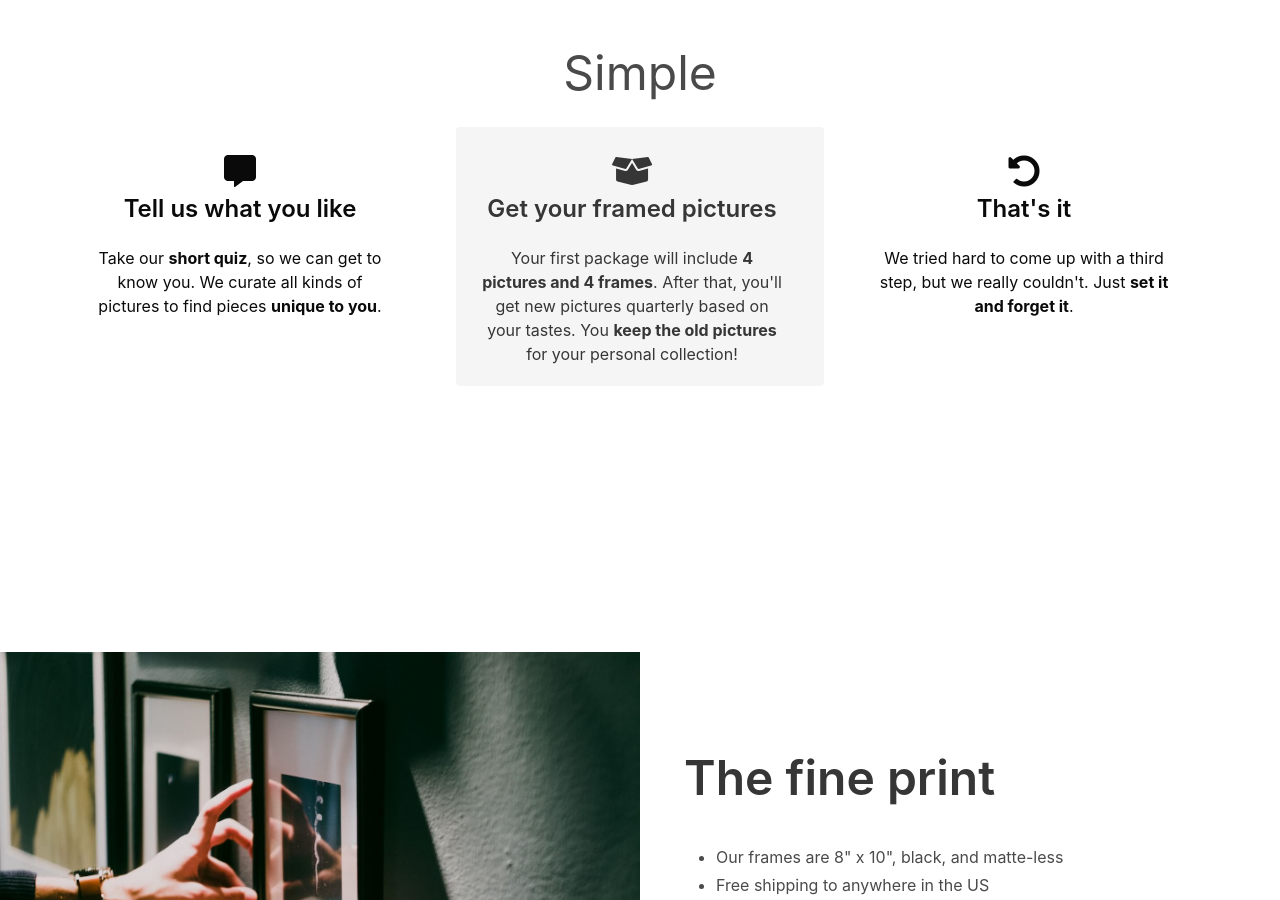
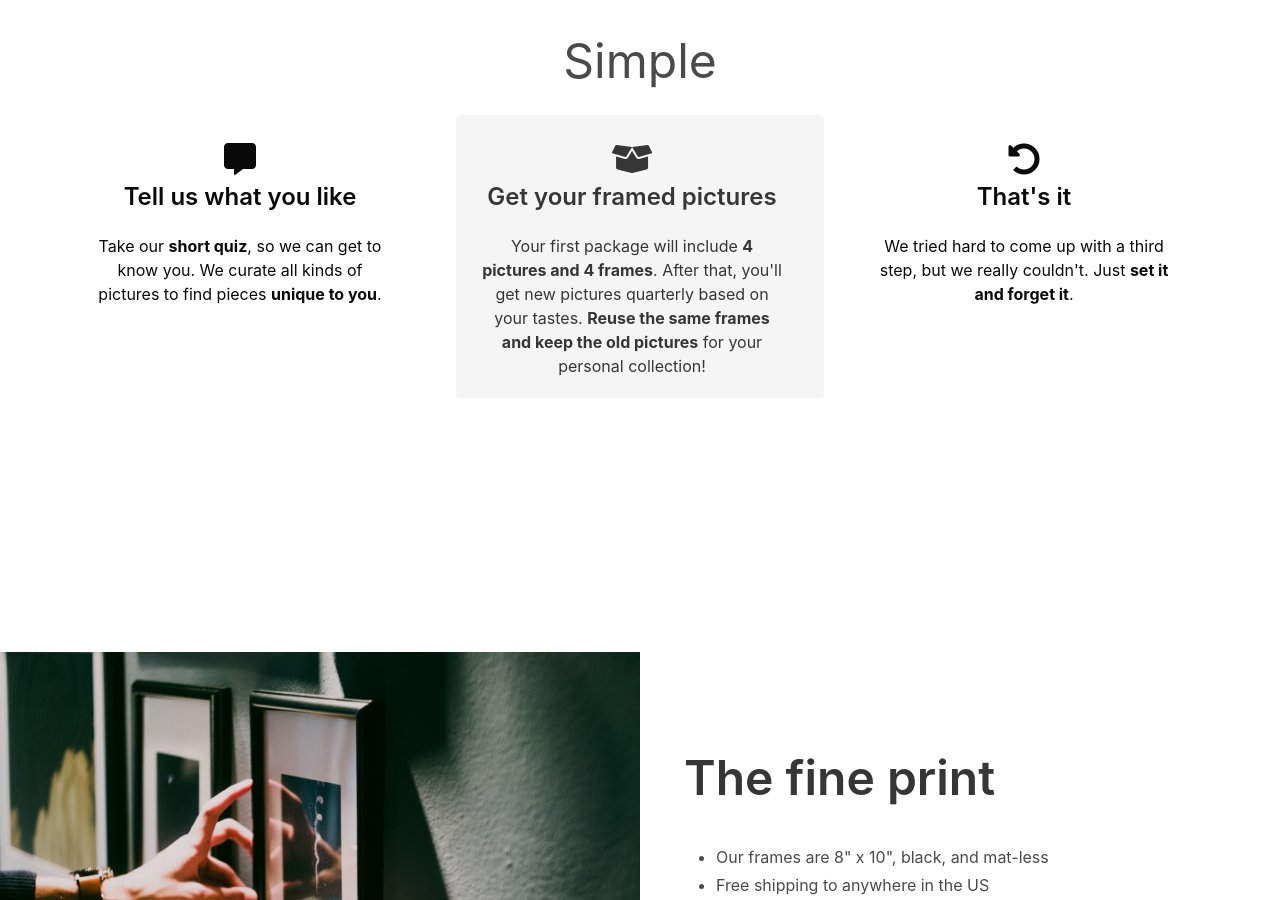
Before and after one commit to kofigumbs/apples-for-dinner, a Jekyll site: the page built from index.html, in a window 1280 px wide and 900 px high, scrolled down 1136 px. Built offline with Jekyll 4.4.1, drawn with Linux system fonts in a browser that asks for light colours; nearby versions of some CDN libraries; comment, search, counter and statistics services are not loaded.

Commit message:
Rewording

```diff
--- a/index.html
+++ b/index.html
@@ -67,7 +67,7 @@ styles: |
             <p>
               Your first package will include <strong>4 pictures and 4 frames</strong>.
               After that, you'll get new pictures quarterly based on your tastes.
-              You <strong>keep the old pictures</strong> for your personal collection!
+              <strong>Reuse the same frames and keep the old pictures</strong> for your personal collection!
             </p>
           </div>
         </div>
@@ -94,7 +94,7 @@ styles: |
       <h2 class="title is-1">The fine print</h2>
       <div class="content">
         <ul>
-          <li>Our frames are 8" x 10", black, and matte-less</li>
+          <li>Our frames are 8" x 10", black, and mat-less</li>
           <li>Free shipping to anywhere in the US</li>
           <li>We hope you love it, but you can cancel your subscription at any time</li>
           <li><strong>Apples for Dinner makes a great gift</strong></li>
```
